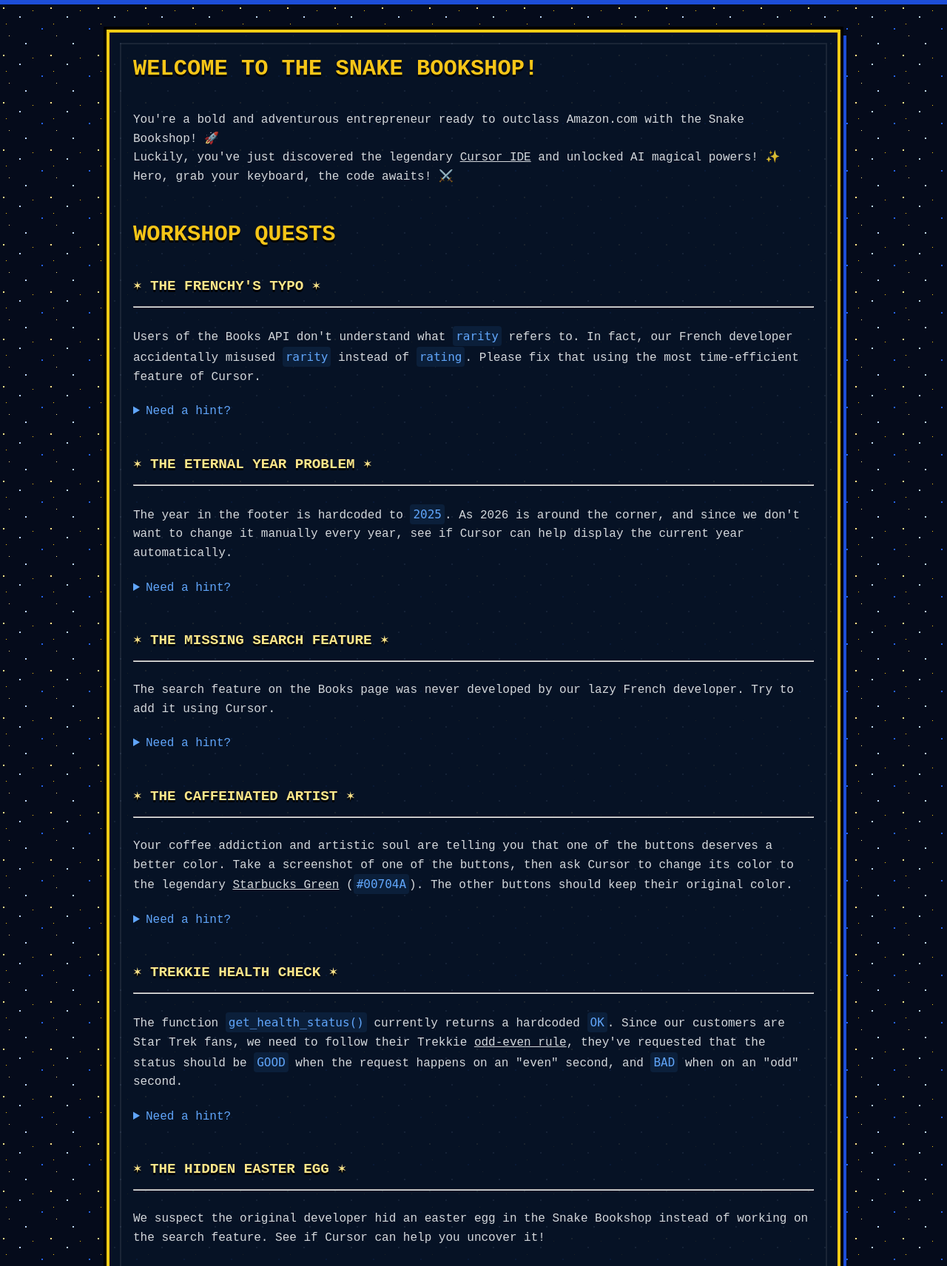
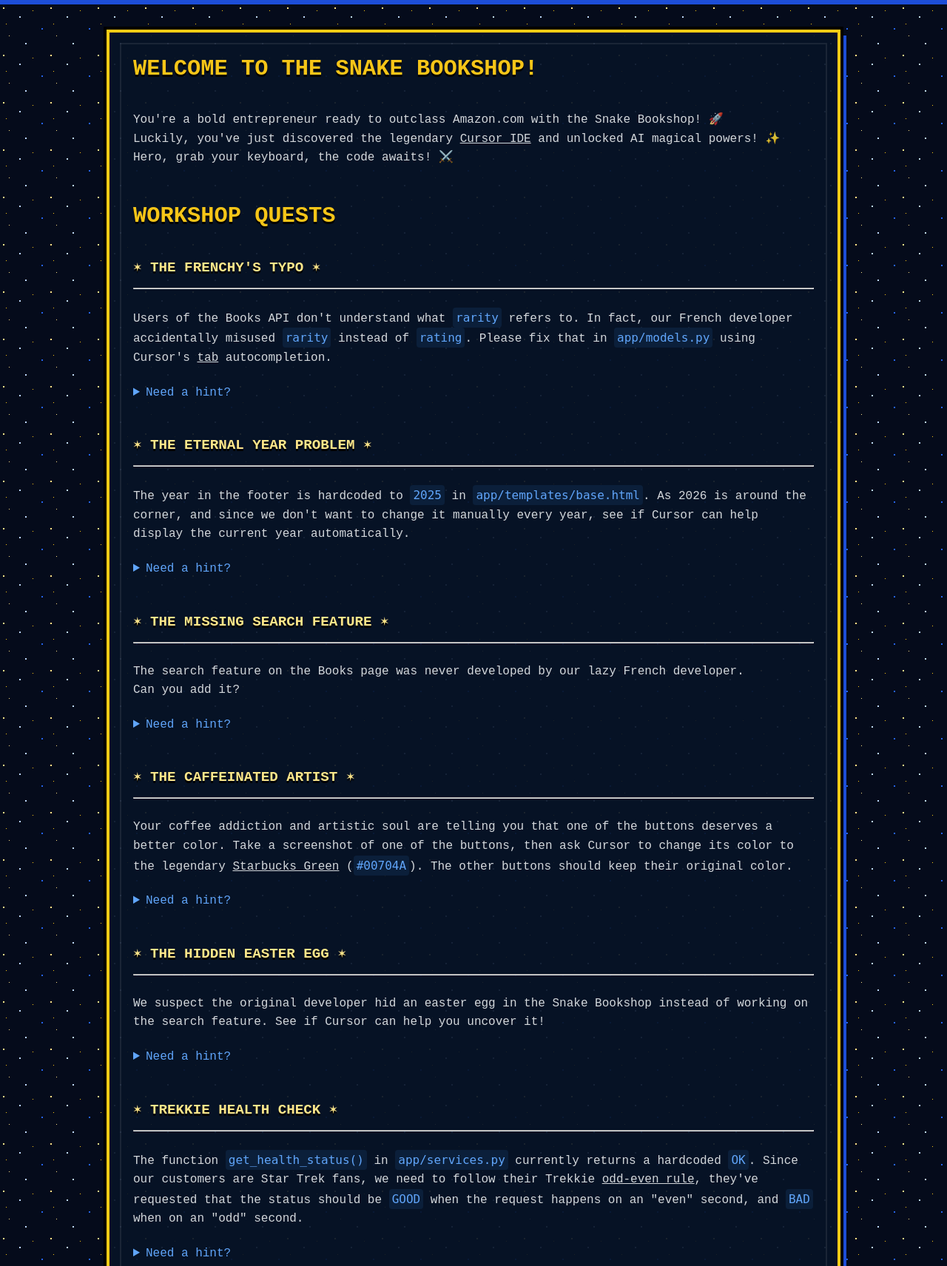
Before and after one commit to dotdc/cursor-workshop, a Flask app: page / in a window 1280 px wide. Shown: the part 124-1836 px from the top of the page at 74% size. Run offline with Flask 3, Linux system fonts and the light colour scheme.

Commit message:
fix: bugs in the python-workshop
Signed-off-by: David Calvert <david@0xdc.me>

```diff
--- a/python-workshop/app/templates/index.html
+++ b/python-workshop/app/templates/index.html
@@ -6,7 +6,7 @@
       <div class="banner-copy">
         <h2>Welcome to the Snake Bookshop!</h2>
         <p>
-          You're a bold and adventurous entrepreneur ready to outclass Amazon.com with the Snake Bookshop! 🚀<br>
+          You're a bold entrepreneur ready to outclass Amazon.com with the Snake Bookshop! 🚀<br>
           Luckily, you've just discovered the legendary <a href="https://cursor.com">Cursor IDE</a> and unlocked AI magical powers! ✨<br>
           Hero, grab your keyboard, the code awaits! ⚔️
         </p>
--- a/python-workshop/app/templates/items.html
+++ b/python-workshop/app/templates/items.html
@@ -20,7 +20,7 @@
         >
           <img src="{{ url_for('static', filename=glyph.icon) }}" alt="Cursor glyph for {{ glyph.title }}" />
           <h3>{{ glyph.title }}</h3>
-          <p class="book-meta">{{ glyph.collection }} · {{ format_rarity(glyph.rarity) }}</p>
+          <p class="book-meta">{{ glyph.collection }} · {{ glyph.rarity if glyph.rarity is defined else format_rarity(glyph.rating) }}</p>
           <p class="book-blurb">{{ glyph.blurb }}</p>
         </article>
       {% endfor %}
```
Also changed, not shown: python-workshop/README.md, 1 other file.
